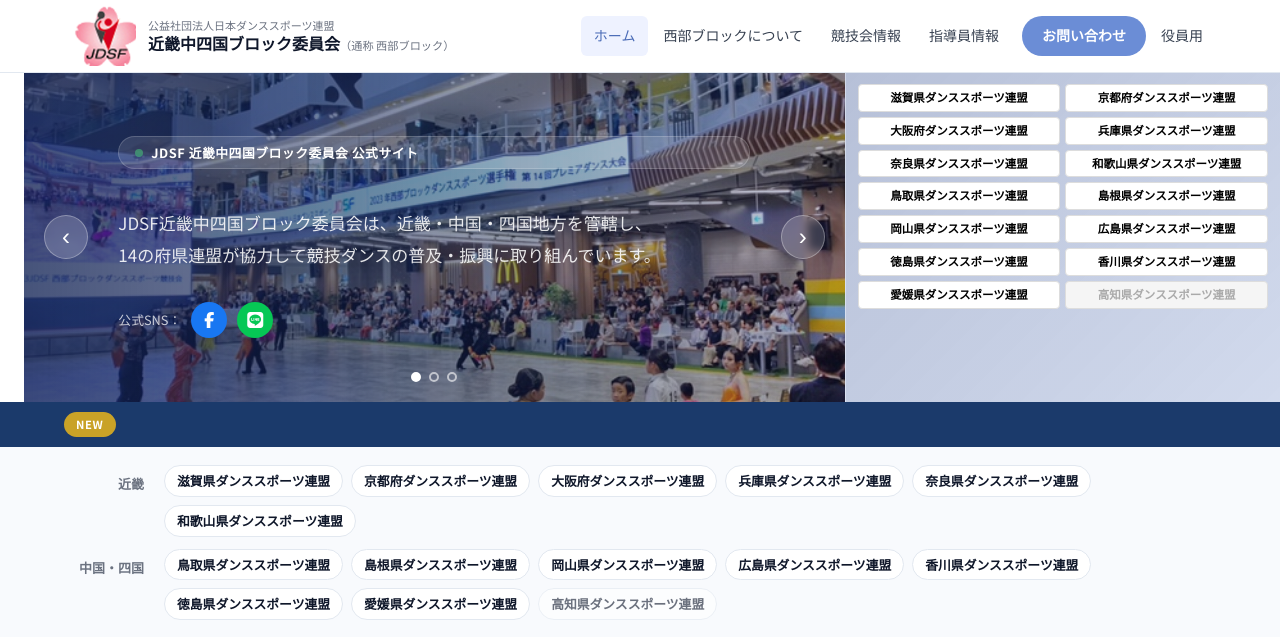
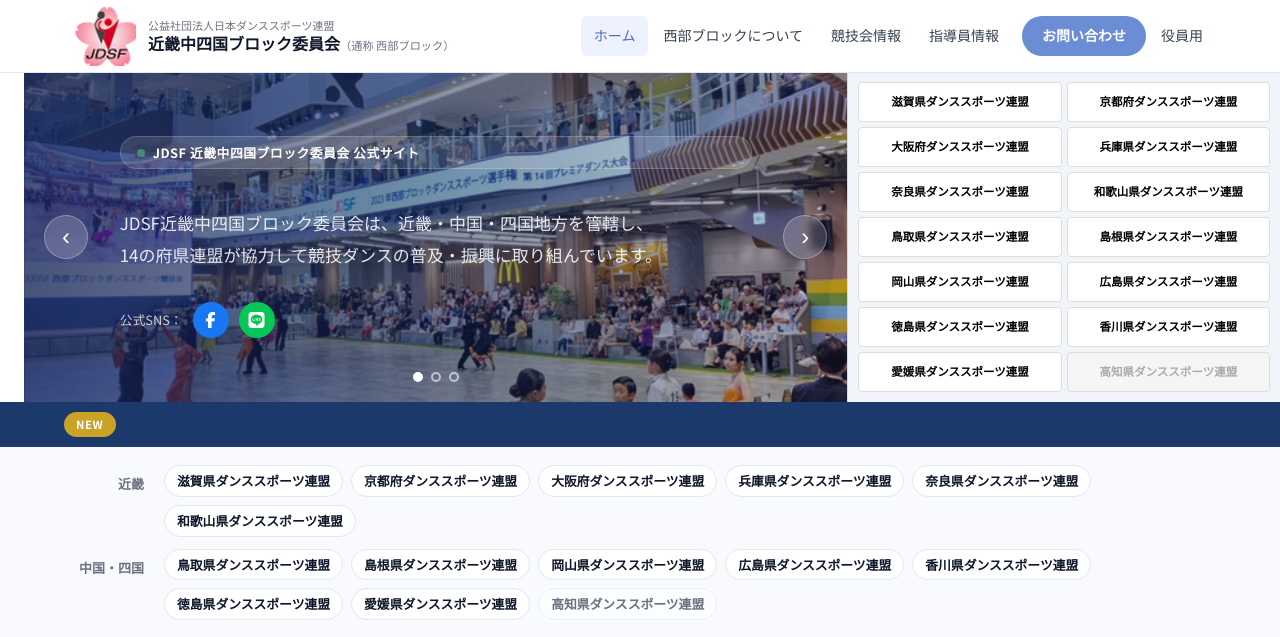
Before and after one commit to taniguchi-source/jdsf-seibu, a PHP site: page / in a window 1280 px wide. Shown: the top 637 px of the page. Run offline with PHP 8.4, Linux system fonts and the light colour scheme.

Commit message:
style: リンクエリア背景を薄色に、カルーセル高さに合わせて伸縮

```diff
--- a/css/style.css
+++ b/css/style.css
@@ -234,18 +234,20 @@ ul { list-style: none; }
 /* リンク右側（1/3幅） */
 .hero-pref-links-wrapper {
   flex: 1;
-  background: linear-gradient(135deg, rgba(46, 74, 142, 0.35), rgba(75, 108, 183, 0.25));
-  backdrop-filter: blur(8px);
-  padding: 12px;
-  overflow-y: auto;
-  border-left: 1px solid rgba(255, 255, 255, 0.2);
+  background: rgba(240, 244, 248, 0.92);
+  padding: 10px;
+  overflow-y: hidden;
+  border-left: 1px solid #d0d9e4;
+  display: flex;
+  flex-direction: column;
 }
 
 .hero-pref-links {
   display: grid;
   grid-template-columns: repeat(2, 1fr);
   gap: 5px;
-  height: fit-content;
+  flex: 1;
+  grid-template-rows: repeat(7, 1fr);
 }
 
 .hero-pref-links a {
```
